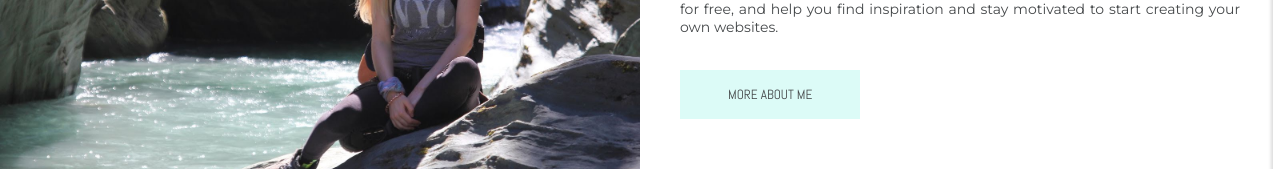
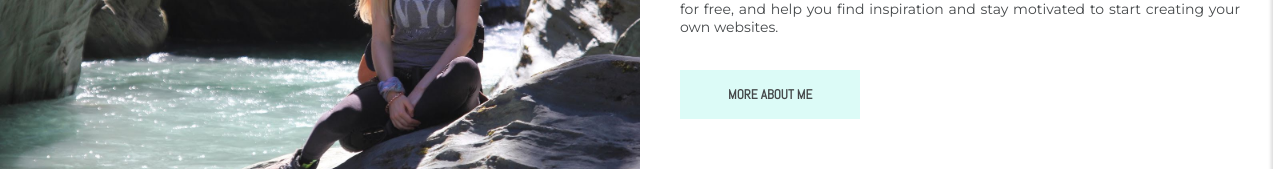
Before and after one commit to Claudia413/supreme-octo-fun, a Vue app: page /#/ in a window 1280 px wide. In both pictures the pointer is over the button "MORE ABOUT ME". Shown: the part 493-662 px from the top of the page. Built offline with nearby package versions, Linux system fonts and the light colour scheme; a web font is replaced by a local one.

Commit message:
Add hover state to buttons and make them clickable

```diff
--- a/src/assets/main.scss
+++ b/src/assets/main.scss
@@ -46,5 +46,9 @@ button {
    border: none;
    background-color: $highlight-color;
    padding: 16px 48px;
-   color: $text-color
+   color: $text-color;
+   cursor: pointer;
+   &:hover, &:focus {
+       font-weight: 600;
+   }
 }
```
